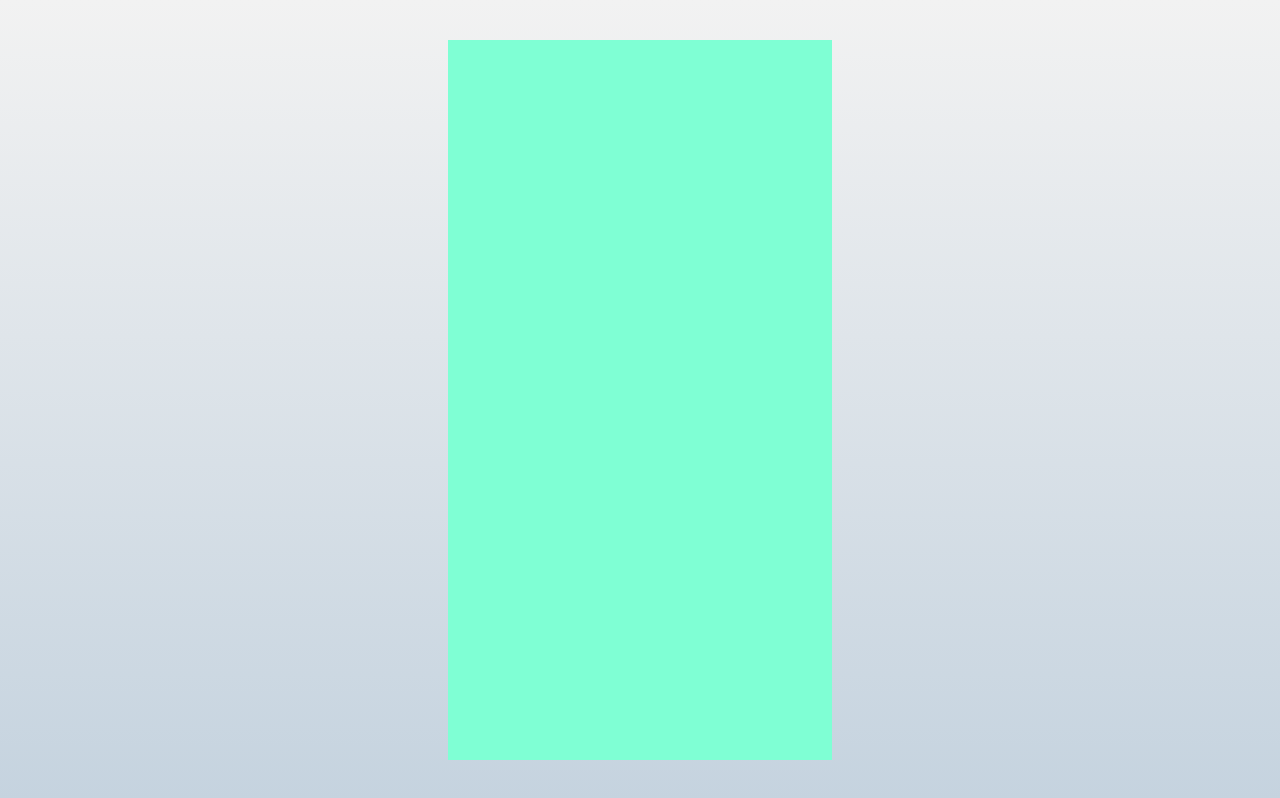
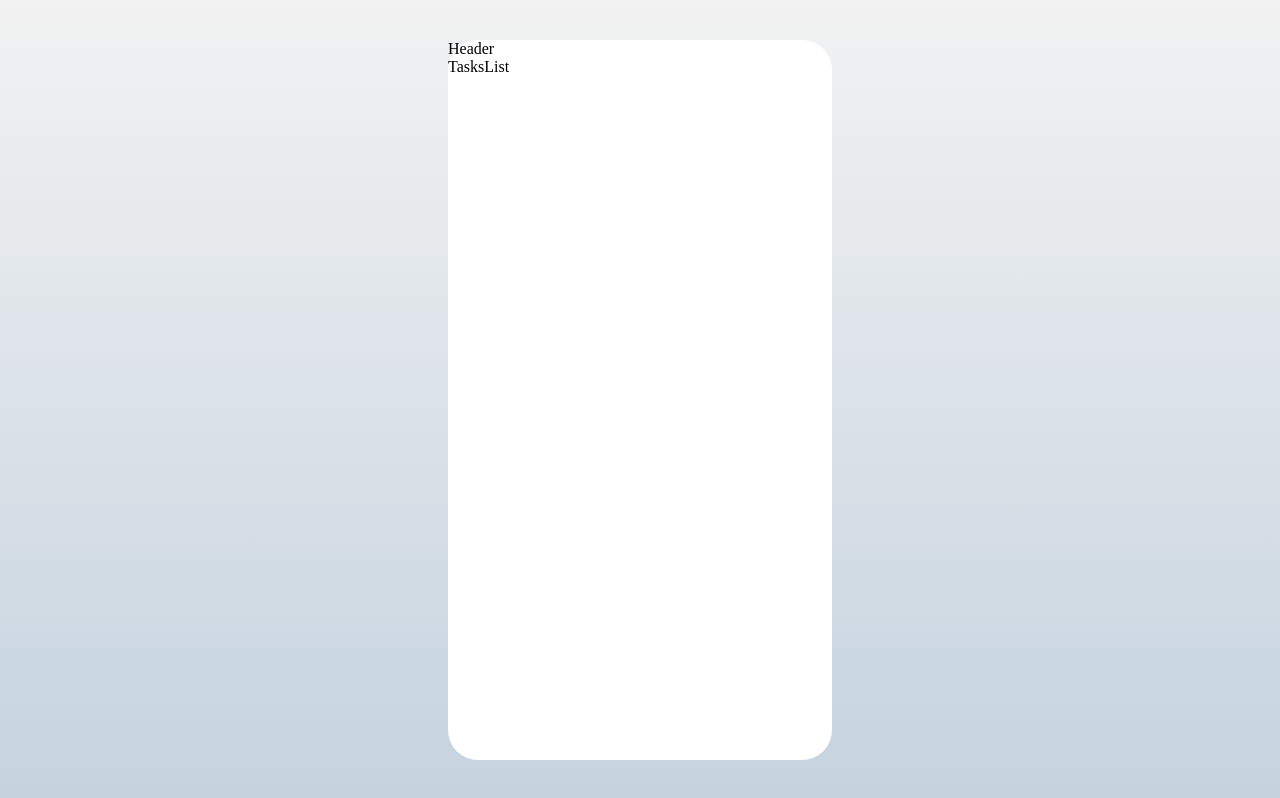
Before and after one commit to tanush-kumar/to-do-list, a React (Create React App) app: page / in a window 1280 px wide. Built offline with nearby package versions, Linux system fonts and the light colour scheme.

Commit message:
TasksList

```diff
--- /dev/null
+++ b/src/components/Header/index.jsx
@@ -0,0 +1,9 @@
+import React from 'react'
+
+const Header = () => {
+  return (
+    <div>Header</div>
+  )
+}
+
+export default Header
--- a/src/components/TasksCard/index.jsx
+++ b/src/components/TasksCard/index.jsx
@@ -1,10 +1,16 @@
-import React from 'react'
+import React, {useState} from 'react'
+import Header from '../Header';
+import TasksList from '../TasksList';
 import './styles.scss'
 
 const TasksCard = () => {
+
+    const [tasks, setTasks] = useState([{title: "My first task", description: "This is my info", completed: false}]);
+
   return (
     <div className='tasks-card'>
-
+        <Header/>
+        <TasksList tasks={tasks}/>
     </div>
   )
 }
--- a/src/components/TasksCard/styles.scss
+++ b/src/components/TasksCard/styles.scss
@@ -1,5 +1,6 @@
 .tasks-card {
 	height: 90vh;
     width: 30vw;
-    background-color: aquamarine;
+    background-color: white;
+    border-radius: 30px;
 }
--- /dev/null
+++ b/src/components/TasksList/index.jsx
@@ -0,0 +1,9 @@
+import React from 'react'
+
+const TasksList = () => {
+  return (
+    <div>TasksList</div>
+  )
+}
+
+export default TasksList
```
Also changed, not shown: src/components/Header/styles.scss (added), src/components/TasksList/styles.scss (added).
